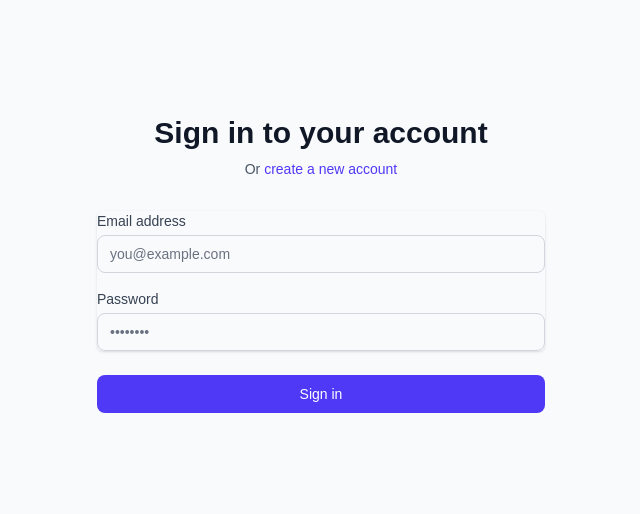
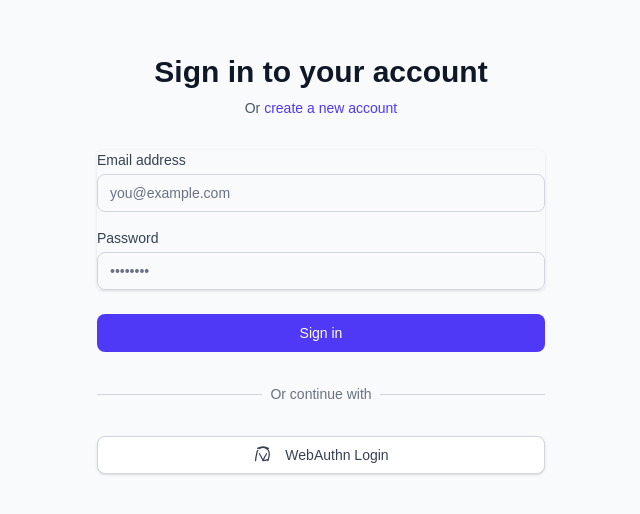
Before and after one commit to az-coder-123/biometrics-auth-sample, a Next.js app in the folder frontend/: page /login in a window 1280 px wide. Shown: the part 148-662 px from the top of the page, without its empty margins (319-959 px from the left). Built offline with nearby package versions, Linux system fonts and the light colour scheme; no server answers.

Commit message:
feat: refactor WebAuthn support detection using useSyncExternalStore for hydration consistency

```diff
--- a/frontend/src/app/dashboard/page.tsx
+++ b/frontend/src/app/dashboard/page.tsx
@@ -13,7 +13,6 @@ import { useBiometric } from "@/contexts/biometric-context";
 import { biometricApi } from "@/lib/api-client";
 import {
   generateRandomBuffer,
-  isPlatformAuthenticatorAvailable,
   isWebAuthnSupported,
   registerBiometricCredential,
 } from "@/lib/webauthn";
@@ -40,7 +39,14 @@ export default function DashboardPage() {
     disableBiometric,
   } = useBiometric();
 
-  const [webAuthnAvailable, setWebAuthnAvailable] = useState(false);
+  // Detect WebAuthn browser support without hydration mismatch.
+  // Server snapshot is false; client snapshot reads the actual browser API.
+  const webAuthnAvailable = useSyncExternalStore(
+    () => () => {},
+    () => isWebAuthnSupported(),
+    () => false,
+  );
+
   const [message, setMessage] = useState("");
   const [error, setError] = useState("");
   const [isLoading, setIsLoading] = useState(false);
@@ -51,13 +57,6 @@ export default function DashboardPage() {
       router.push("/login");
     }
   }, [authLoading, isAuthenticated, router]);
-
-  // Check WebAuthn availability (desktop browser only)
-  useEffect(() => {
-    if (!isNative && isWebAuthnSupported()) {
-      isPlatformAuthenticatorAvailable().then(setWebAuthnAvailable);
-    }
-  }, [isNative]);
 
   // Check WebAuthn credential registration status (derived from localStorage)
   const storageKey = `${CREDENTIAL_STORAGE_PREFIX}${email ?? ""}`;
--- a/frontend/src/app/login/page.tsx
+++ b/frontend/src/app/login/page.tsx
@@ -14,11 +14,11 @@ import { useBiometric } from "@/contexts/biometric-context";
 import { biometricApi } from "@/lib/api-client";
 import {
   authenticateWithBiometric,
-  isPlatformAuthenticatorAvailable,
+  isWebAuthnSupported,
 } from "@/lib/webauthn";
 import Link from "next/link";
 import { useRouter } from "next/navigation";
-import { FormEvent, useEffect, useState } from "react";
+import { FormEvent, useState, useSyncExternalStore } from "react";
 
 /** Storage key for persisted WebAuthn credential IDs per user. */
 const CREDENTIAL_STORAGE_PREFIX = "biometrics_cred_ids_";
@@ -33,18 +33,18 @@ export default function LoginPage() {
     loginWithBiometric,
   } = useBiometric();
 
+  // Detect WebAuthn browser support without hydration mismatch.
+  // Server snapshot is false; client snapshot reads the actual browser API.
+  const webAuthnAvailable = useSyncExternalStore(
+    () => () => {},
+    () => isWebAuthnSupported(),
+    () => false,
+  );
+
   const [email, setEmail] = useState("");
   const [password, setPassword] = useState("");
   const [error, setError] = useState("");
   const [isLoading, setIsLoading] = useState(false);
-  const [webAuthnAvailable, setWebAuthnAvailable] = useState(false);
-
-  // Check WebAuthn availability on mount (for desktop browsers)
-  useEffect(() => {
-    if (!isNative) {
-      isPlatformAuthenticatorAvailable().then(setWebAuthnAvailable);
-    }
-  }, [isNative]);
 
   // Determine if any biometric option should be shown
   const showNativeBiometric = isNative && canAuthenticate && isRegistered;
```
